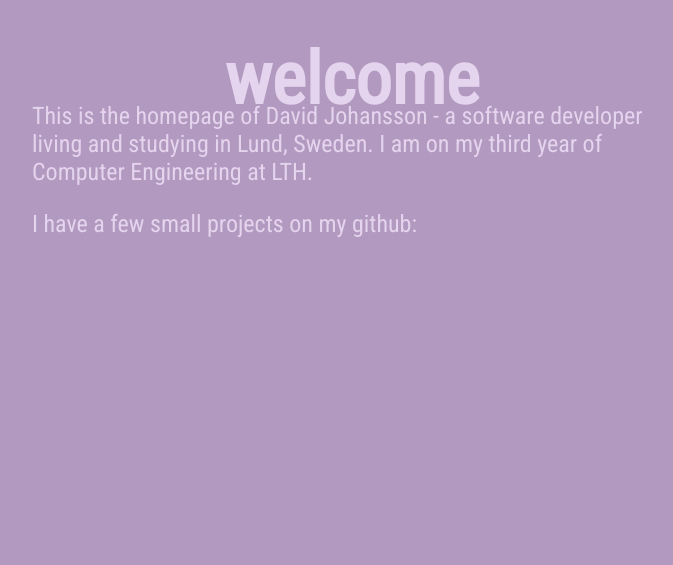
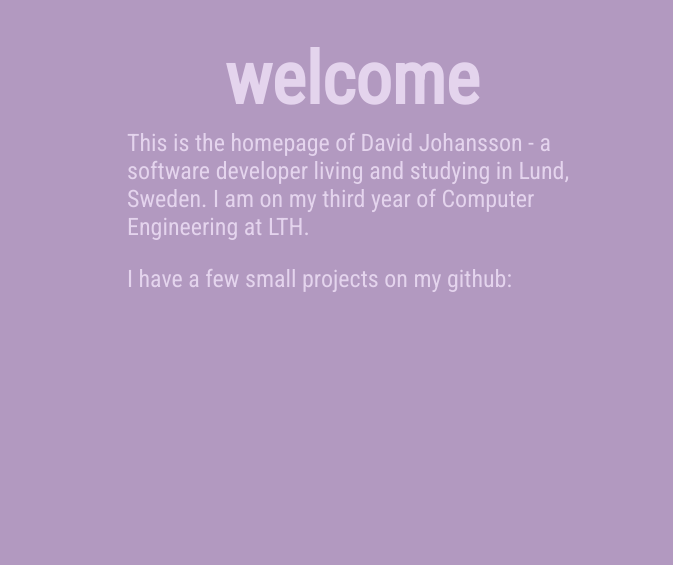
Before and after one commit to djohsson/davidjohansson-me, a plain HTML site: page src/index.html in a window 1280 px wide. Shown: the whole page, without its empty margins (288-961 px from the left). Drawn offline with Linux system fonts and the light colour scheme.

Commit message:
Set min/max-width on text-container

```diff
--- a/src/css/style.css
+++ b/src/css/style.css
@@ -60,6 +60,9 @@ a:active {
     position: absolute;
     top: 40%;
     left: 50%;
+    min-width: 450px;
+    max-width: 450px;
+    margin-top: 50px;
     -moz-transform: translateX(-50%) translateY(-50%);
     -webkit-transform: translateX(-50%) translateY(-50%);
     transform: translateX(-50%) translateY(-50%);
```
